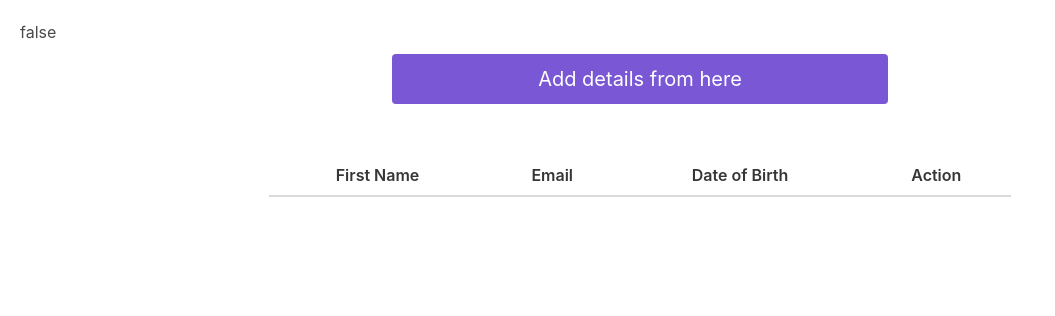
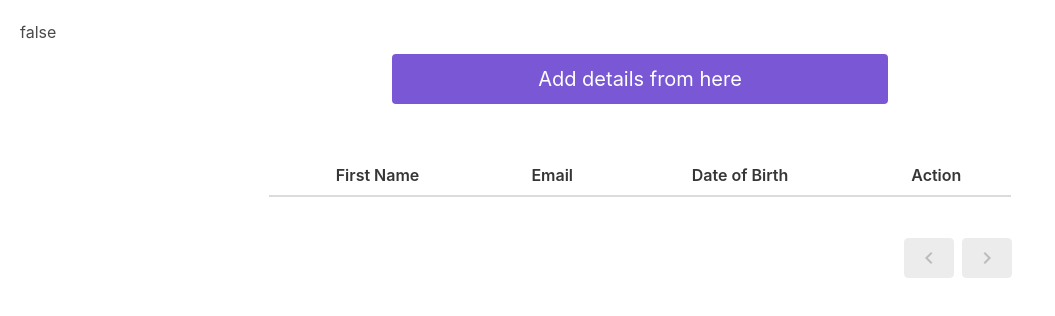
Before and after one commit to sudhanshulicensed/Table-App, a Vue app: page / in a window 1280 px wide. Shown: the top 316 px of the page, without its empty margins (0-1055 px from the left). Built offline with nearby package versions, Linux system fonts and the light colour scheme.

Commit message:
Added Pagination

```diff
--- a/src/components/Add-Edit_Form.vue
+++ b/src/components/Add-Edit_Form.vue
@@ -102,6 +102,7 @@ export default {
             iD: ++this.id,
           });
         }
+        this.$emit("close")
         this.firstName= null,
         this.email= null,
         this.password= null,
--- a/src/components/Modal.vue
+++ b/src/components/Modal.vue
@@ -8,7 +8,6 @@
             size="is-medium"
             @click="isComponentModalActive = true" />
 
-        <!-- <b-button @click="isComponentModalActive = true" class="btn">Edit details from here</b-button> -->
         <b-modal
             class="blur"
             v-model="isComponentModalActive"
@@ -27,7 +26,6 @@
 
 <script>
 
-// import AddEditForm from "add-Edit_Form.vue"
 import AddEditForm from "@/components/Add-Edit_Form.vue"
 
 export default {
--- a/src/components/Table.vue
+++ b/src/components/Table.vue
@@ -1,6 +1,24 @@
 <template>
   <div class="table">
-    <b-table :data="savedTable">
+    <b-table :data="savedTable"
+            :paginated="isPaginated"
+            :per-page="perPage"
+            :current-page.sync="currentPage"
+            :pagination-simple="isPaginationSimple"
+            :pagination-position="paginationPosition"
+            :default-sort-direction="defaultSortDirection"
+            :pagination-rounded="isPaginationRounded"
+            :sort-icon="sortIcon"
+            :sort-icon-size="sortIconSize"
+            default-sort="user.first_name"
+            aria-next-label="Next page"
+            aria-previous-label="Previous page"
+            aria-page-label="Page"
+            aria-current-label="Current page"
+            :page-input="hasInput"
+            :pagination-order="paginationOrder"
+            :page-input-position="inputPosition"
+            :debounce-page-input="inputDebounce">
       <b-table-column field="fiName" label="First Name" centered>
             <template v-slot="props">
               {{ props.row.fiName }}
@@ -81,6 +99,8 @@ export default {
                 defaultSortDirection: 'asc',
                 sortIcon: 'arrow-up',
                 sortIconSize: 'is-small',
+                currentPage: 1,
+                perPage: 5,
                 hasInput: false,
                 paginationOrder: '',
                 inputPosition: '',
```
Lines whose indentation alone changed are shown as unchanged.
